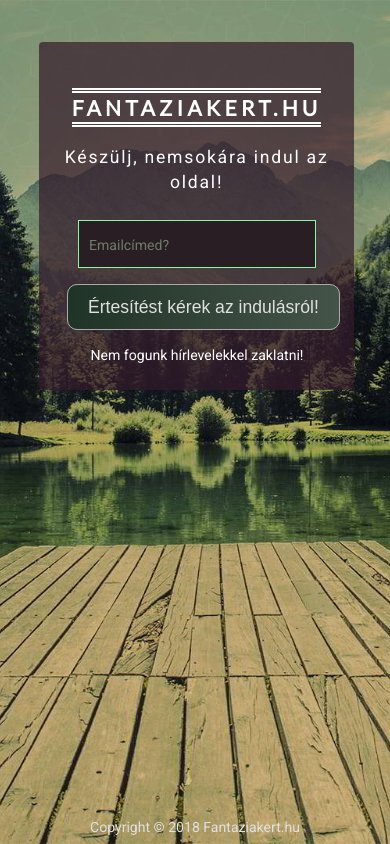
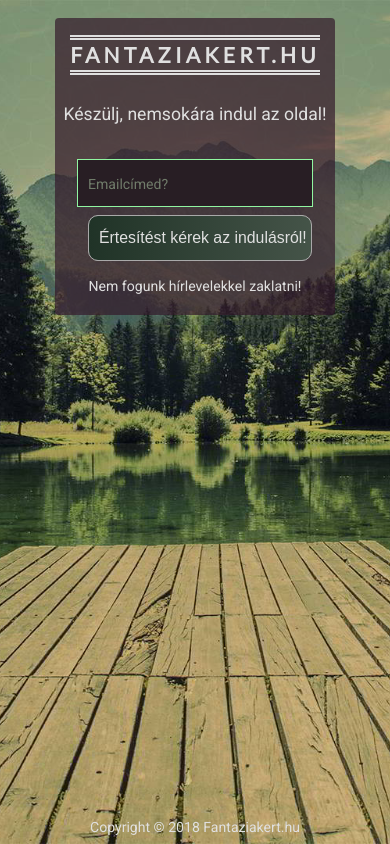
Before and after one commit to silverHub/webpage-fantasygarden, a plain HTML site: page index.html in a window 390 px wide. Drawn offline with nearby package versions, Linux system fonts and the light colour scheme.

Commit message:
CSS polished

```diff
--- a/css/main.css
+++ b/css/main.css
@@ -1,21 +1,18 @@
 html {
-  margin-left: calc(100vw - 100%);
   background: url(../images/bg-garden-hd.jpg) no-repeat center center fixed;
   background-size: cover;
   font-family: 'Roboto', sans-serif;
   color: #e0e0e0;
 }
 
-html,body{
-    min-height: 100%;
+html,
+body {
+  min-height: 100%; /*for mobile Chrome to render background img properly*/
+  overflow-y: hidden; /*to disable scrollbar*/
 }
 
-body {
-  overflow-y: hidden;
-}
-
-.hidden{
-    display: none;
+.hidden {
+  display: none;
 }
 .delayed-1 {
   animation-delay: 1s;
@@ -23,33 +20,22 @@ body {
 .delayed-half {
   animation-delay: 0.5s;
 }
+main {
+  display: flex;
+}
 
 .page-centered {
-  position: absolute;
-  top: 5%;
-  right: 10%;
-  left: 10%;
-  bottom: 5%;
+  margin: auto;
+  width: 580px;
+  padding: 2em;
 }
 
 .hero {
-  display: flex;
-  min-width: 280px;
-  max-width: 980px;
-  height: 250px;
-  flex-direction: column;
-  justify-content: center;
-  animation-fill-mode: forwards;
   background: rgba(52, 27, 43, 0.7);
-  color: #fff;
   text-align: center;
   border-radius: 4px;
-  padding: 1em;
+  padding: 2em;
   transition: all;
-}
-
-.hero p {
-  letter-spacing: 0.1em;
 }
 
 .hero form input {
@@ -64,47 +50,24 @@ body {
   border: 1px solid #90f6a1;
 }
 
-.hero form input[type='email'] {
+.hero .email {
   background-color: #281e24;
   color: #fff;
   padding-left: 10px;
 }
-.hero form input::placeholder {
+.hero .email::placeholder {
   color: #b8d9b0;
   opacity: 0.5;
   font-size: 80%;
   font-family: 'Roboto', sans-serif;
 }
 
-.hero form input[type='submit'] {
+.hero .btn {
   margin-left: 10px;
   border-radius: 10px;
   padding: 0 15px;
   cursor: pointer;
   font-size: 80%;
-}
-.hero form input[type='submit']:active {
-  box-shadow: #90f6a1;
-}
-
-.hero form small {
-  display: inline-block;
-  margin-top: 16px;
-}
-
-.hero h1 {
-  display: inline-block;
-  font-family: 'Lato', sans-serif;
-  border-bottom: double 5px;
-  border-top: double 5px;
-  font-size: 2em;
-  font-weight: 900;
-  letter-spacing: 0.2em;
-  margin: 0;
-  text-transform: uppercase;
-}
-
-.btn {
   transition: 0.5s;
   background-size: 200% auto;
   background-image: linear-gradient(
@@ -114,23 +77,40 @@ body {
     #23352a 100%
   );
 }
-.btn:hover {
-  background-position: right center; /* change the direction of the change here */
+.hero .btn:hover {
+  background-position: right center;
+  /* change the direction of the linear gradient */
+}
+.hero .btn:active {
+  transform: scale(0.95);
+}
+.hero form small {
+  display: inline-block;
+  margin-top: 16px;
+}
+.hero h1 {
+  display: inline-block;
+  font-family: 'Lato', sans-serif;
+  border-bottom: double 5px;
+  border-top: double 5px;
+  font-size: 2em;
+  letter-spacing: 0.2em;
+  margin: 0;
+  text-transform: uppercase;
 }
 .messagebox.success {
-  width: 50%;
-    height: 0;
+  color: #e0e0e0;
+  width: 70%;
   margin: 0 auto;
   visibility: hidden;
   padding: 3px;
-  border: 1px solid grey;
   background-color: rgba(40, 80, 0, 0.5);
 }
 .messagebox.success.fadeIn {
   visibility: visible;
 }
 footer {
-  display: none;
+  display: none; /* hide footer if height < 400 */
 }
 @media (min-height: 400px) {
   footer {
@@ -144,41 +124,38 @@ footer {
   }
 }
 @media (min-width: 992px) {
-  .page-centered {
-    top: 10%;
-    right: 20%;
-    left: 20%;
-    bottom: 10%;
-  }
-  .hero {
-    min-width: 520px;
-    max-width: 980px;
-
-    padding: 2em;
-  }
   .hero h1 {
     font-size: 2.5em;
   }
 }
 @media (max-width: 520px) {
-  body{
-      font-size: 110%;
+  body {
+    font-size: 110%;
+  }
+  .page-centered {
+    margin: auto;
+    width: 280px;
+    padding: 1em;
   }
   .hero {
-      padding-top: 40px;
-      height: 290px;
+    padding: 1em 0 1em 0;
   }
   .hero h1 {
     font-size: 1.2em;
   }
+  .hero p {
+    position: relative;
+    top: 10px;
+  }
 
-    .hero form input{
-        height: 46px;
-    }
-  .hero form input[type='submit'] {
-    margin-left: 10px;
-    margin-top: 16px;
-    padding: 0 20px;
-    font-size: 100%;
+  .hero form input {
+    height: 46px;
+    width: 80%;
+  }
+
+  .hero .btn {
+    margin-top: 8px;
+    padding: 10px;
+    font-size: 90%;
   }
 }
--- a/index.html
+++ b/index.html
@@ -22,19 +22,20 @@
         <![endif]-->
 
         <main>
-            <div class="page-centered">
+            <article class="page-centered">
             <section class="hero animated">
                 <div>
                     <h1>Fantaziakert.hu</h1>
                 </div>
                 <p> Készülj, nemsokára indul az oldal! </p>
-                <p class="messagebox success animated">Hamarosan jelentkezünk!</p>
-                <form id="emailForm" class="animated zoomIn delayed-half">
-                    <input required name="email" id="email" autofocus type="email" placeholder="Emailcímed?" /><input class="btn" type="submit" value="Értesítést kérek az indulásról!" /><br/>
+                <mark class="messagebox success animated">Hamarosan jelentkezünk!</mark>
+                <form id="emailForm">
+                    <input class="email" required name="email" id="email" autofocus type="email" placeholder="Emailcímed?" />
+                    <input class="btn" type="submit" value="Értesítést kérek az indulásról!" /><br/>
                     <small>Nem fogunk hírlevelekkel zaklatni!</small>
                 </form>
             </section>
-            </div>
+            </article>
         </main>
         <footer>
             <small>Copyright © 2018 Fantaziakert.hu </small>
--- a/js/main.js
+++ b/js/main.js
@@ -10,7 +10,7 @@ function persistEmail() {
 
 function handleEmailPersisted(msgContainer, emailForm) {
     msgContainer.height('auto').toggleClass('fadeIn');
-    emailForm.toggleClass('delayed-half zoomIn zoomOut');
+    emailForm.hide();
 }
 
 $(function() {
```
